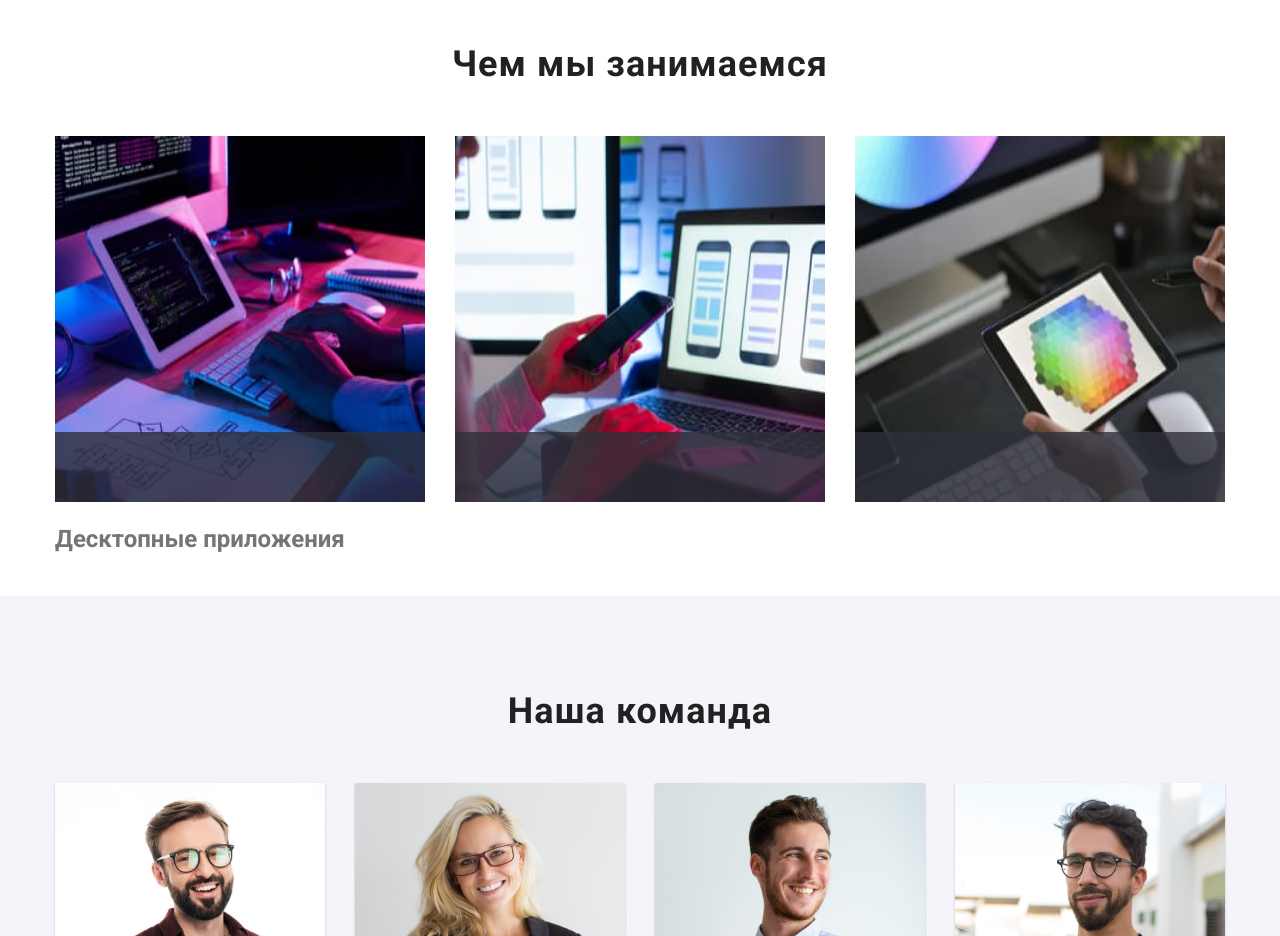
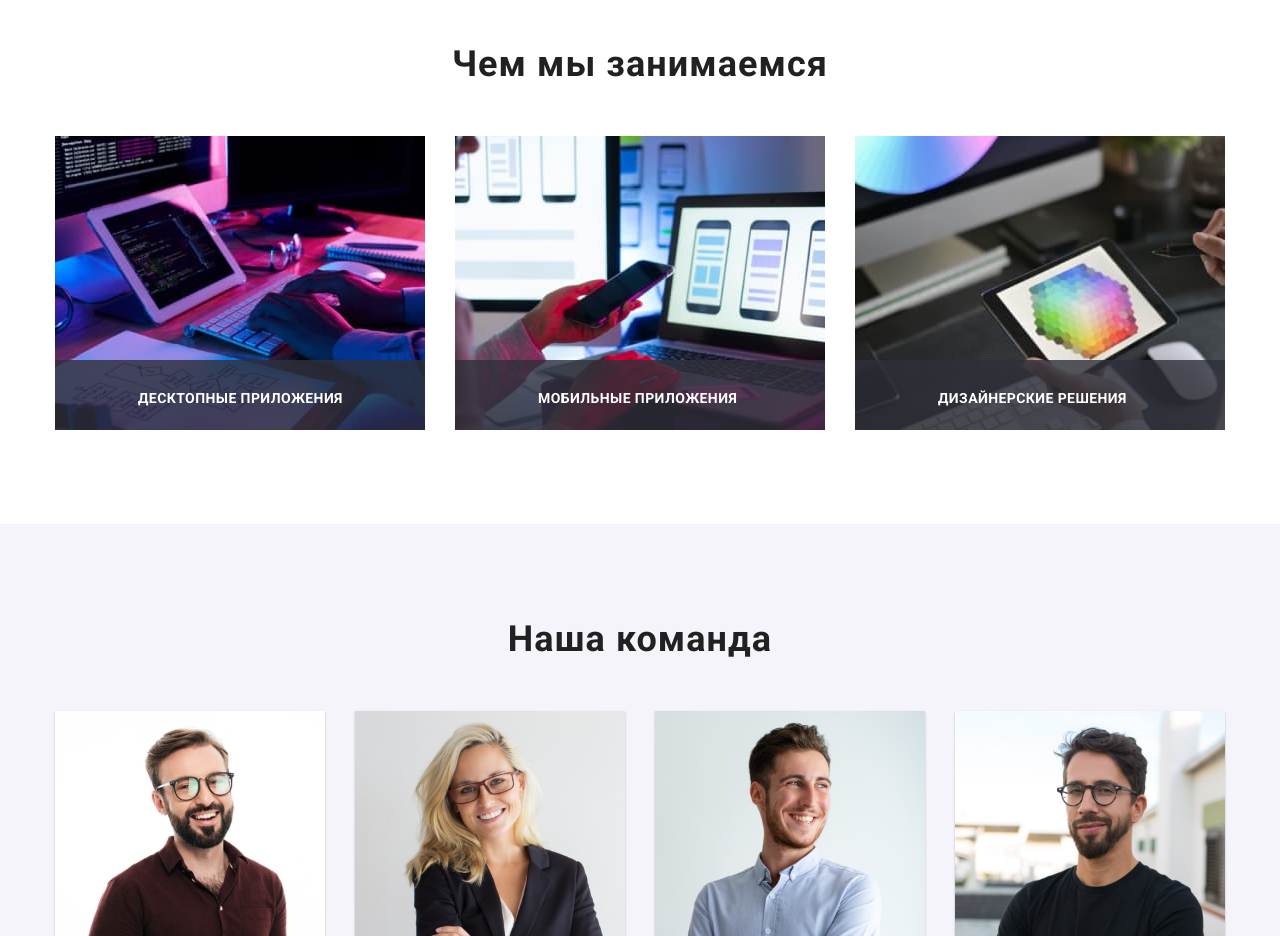
Before and after one commit to Smagins5/goit-markup-hw-05, a plain HTML site: page index.html in a window 1280 px wide. Shown: the part 1080-2016 px from the top of the page. Drawn offline with nearby package versions, Linux system fonts and the light colour scheme.

Commit message:
Чем мы занимаемся - подпись

```diff
--- a/css/styles.css
+++ b/css/styles.css
@@ -238,6 +238,11 @@ body {
                                 /* Work section */
 .work-list {
     display: flex;
+    align-items: flex-end;
+}
+.work-list .work-img {
+    display: flex;
+    align-items: flex-end;
 }
 .work {
     padding-bottom: 94px;
@@ -254,17 +259,14 @@ body {
 .work-list .item + .item {
     margin-left: 30px;
 }
-.work-img {
-    height: 100%;
-}
+
 .work-list .item{
     display: block;
     max-width: 100%;
-    height: auto;
     position: relative;
 }
 .work-list .item::after {
-    content:'';
+    content: '';
     position: absolute;
     width: 370px;
     height: 70px;
@@ -272,12 +274,20 @@ body {
     bottom: 0;
     background-color: rgba(47, 48, 58, 0.8);
 }
- .work-name::after .work-img{
-    content:'';
+.work-name {
+    display: block;
     position: absolute;
-    display: inline-block;
-    /* bottom: 0; */
+    left: 83px;
+    bottom: 31px;
+    color: var(--white-color);
+    font-weight: 700;
+    font-size: 14px;
+    line-height: 1.1px;
+    letter-spacing: 0.03em;
+    text-transform: uppercase;
+    z-index: 1;
 }
+
 
                                 /* Team section */
 .team {
--- a/index.html
+++ b/index.html
@@ -89,12 +89,14 @@
              <h2 class="work-hero">Чем мы занимаемся</h2>
              <ul class="work-list list">
                  <li class="item"><img class="work-img" src="./images/img-1.jpg" width="370"  alt="набор текста на планшете">
-                 <div>
-                     <h2 class="work-name">Десктопные приложения</h2>
-                 </div>
+                    <span class="work-name">Десктопные приложения</span>
                 </li>
-                 <li class="item"><img class="work-img" src="./images/img-2.jpg" width="370"  alt="телефон в руке на фоне ноутбука"></li>
-                 <li class="item"><img class="work-img" src="./images/img-3.jpg" width="370"  alt="планшет в руках"></li>
+                 <li class="item"><img class="work-img" src="./images/img-2.jpg" width="370" height="294" alt="телефон в руке на фоне ноутбука">
+                    <span class="work-name">Мобильные приложения</span>
+                </li>
+                 <li class="item"><img class="work-img" src="./images/img-3.jpg" width="370" height="294" alt="планшет в руках">
+                    <span class="work-name">Дизайнерские решения</span>
+                </li>
 
             </ul>
             </div>
```
